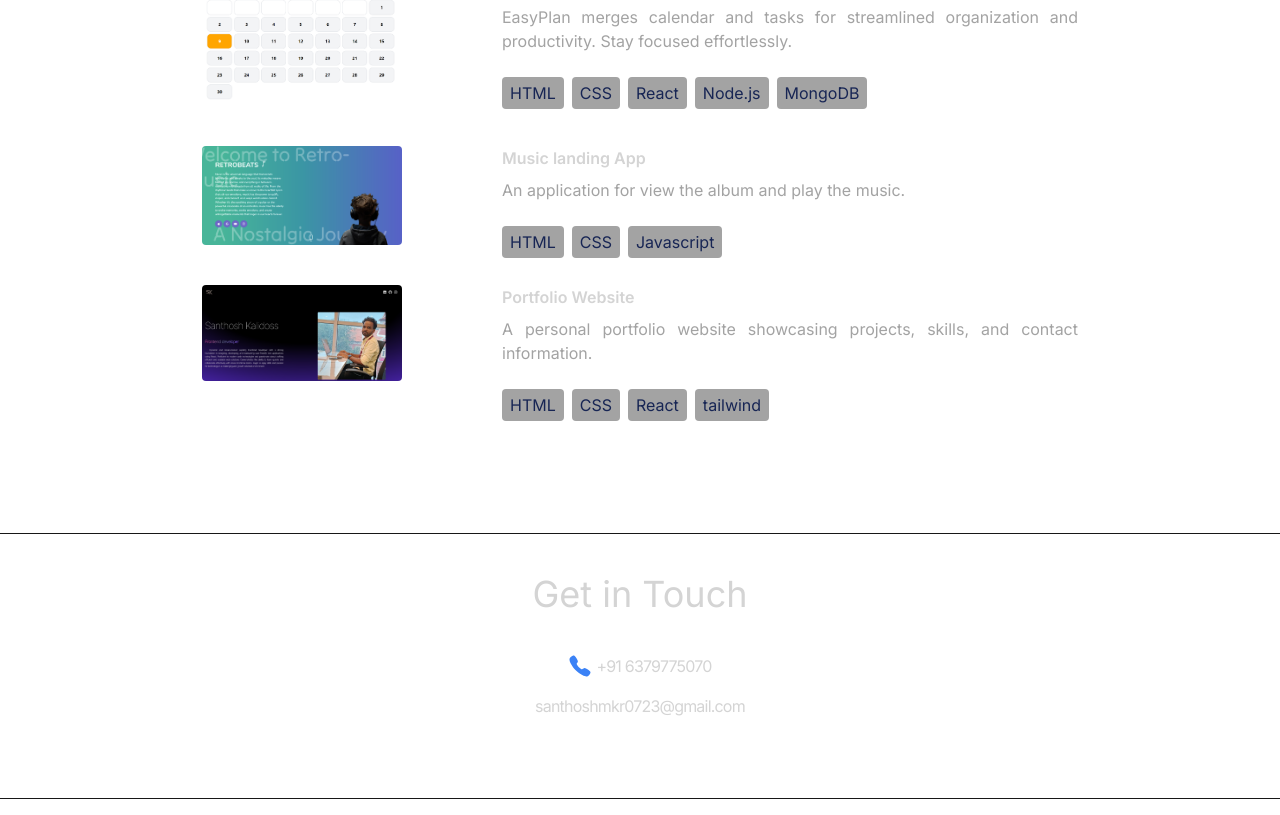
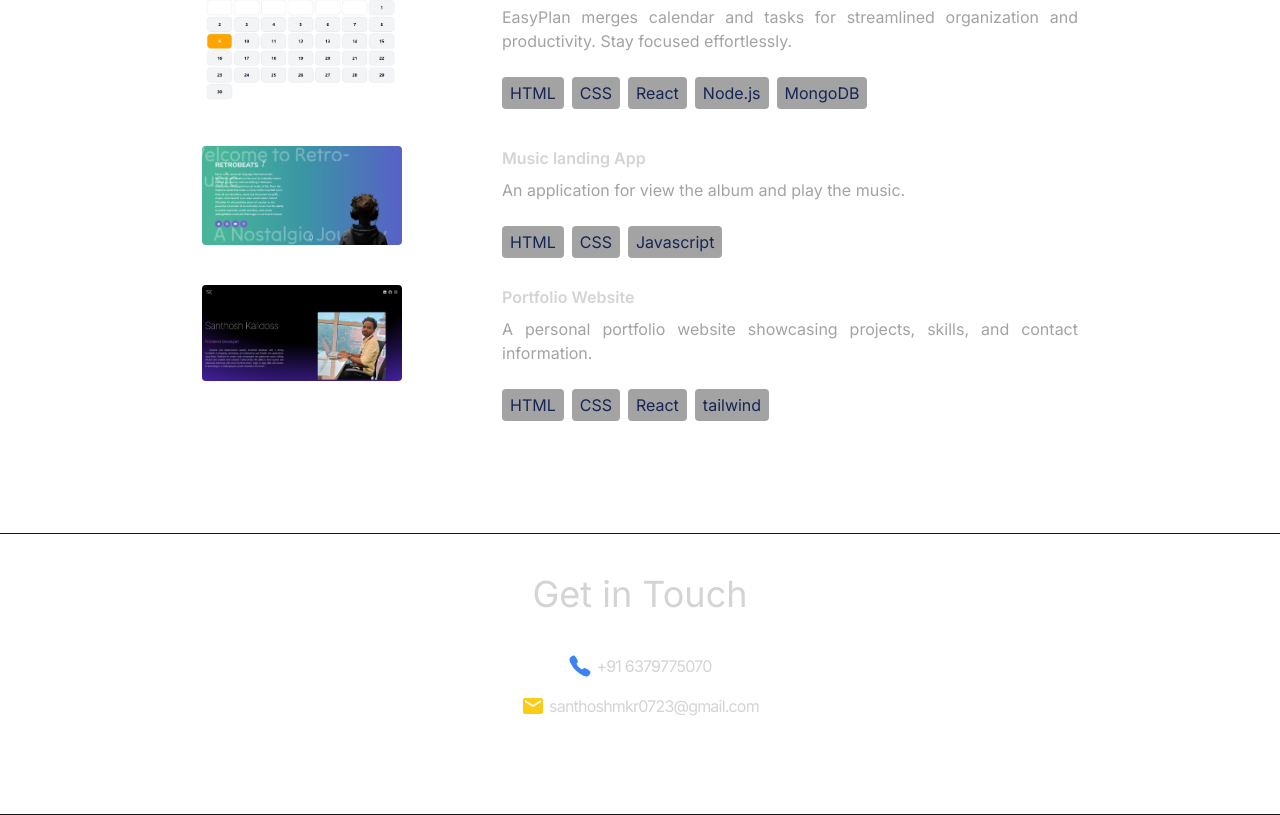
Before and after one commit to santhoshmkr/React-Portfolio, a React (Vite) app: page / in a window 1280 px wide. Shown: the part 2683-3498 px from the top of the page. Built offline with nearby package versions, Linux system fonts and the light colour scheme.

Commit message:
add icon for mail

```diff
--- a/src/components/Contact.jsx
+++ b/src/components/Contact.jsx
@@ -1,6 +1,7 @@
 import { CONTACT } from "../constants";
-import { FaWhatsapp } from "react-icons/fa";
+// import { FaWhatsapp } from "react-icons/fa";
 import { IoCall } from "react-icons/io5";
+import { MdMail } from "react-icons/md";
 import { motion } from "framer-motion";
 
 const Contact = () => {
@@ -22,7 +23,15 @@ const Contact = () => {
           <div className=" text-2xl text-blue-500"><IoCall className=" m-0 "/></div>
           <span className=""><a href={`tel:${CONTACT.phoneNo}`} className="">{CONTACT.phoneNo}</a></span>
         </motion.div>
-        <a href={`mailto:${CONTACT.email}`} className="my-4 hover:border-b">{CONTACT.email}</a>
+        <motion.div
+          whileInView={{ opacity: 1, x: 0 }}
+          initial={{ opacity: 0, x: 100 }}
+          transition={{ duration: 1.5 }}
+        className="flex gap-1 items-center my-4 justify-center">
+          <div className=" text-2xl text-blue-500"><MdMail className=" m-0 text-yellow-400"/></div>
+          <span className=""><a href={`mailto:${CONTACT.email}`} className="my-4 hover:border-b">{CONTACT.email}</a></span>
+        </motion.div>
+
       </div>
     </div>
   )
```
